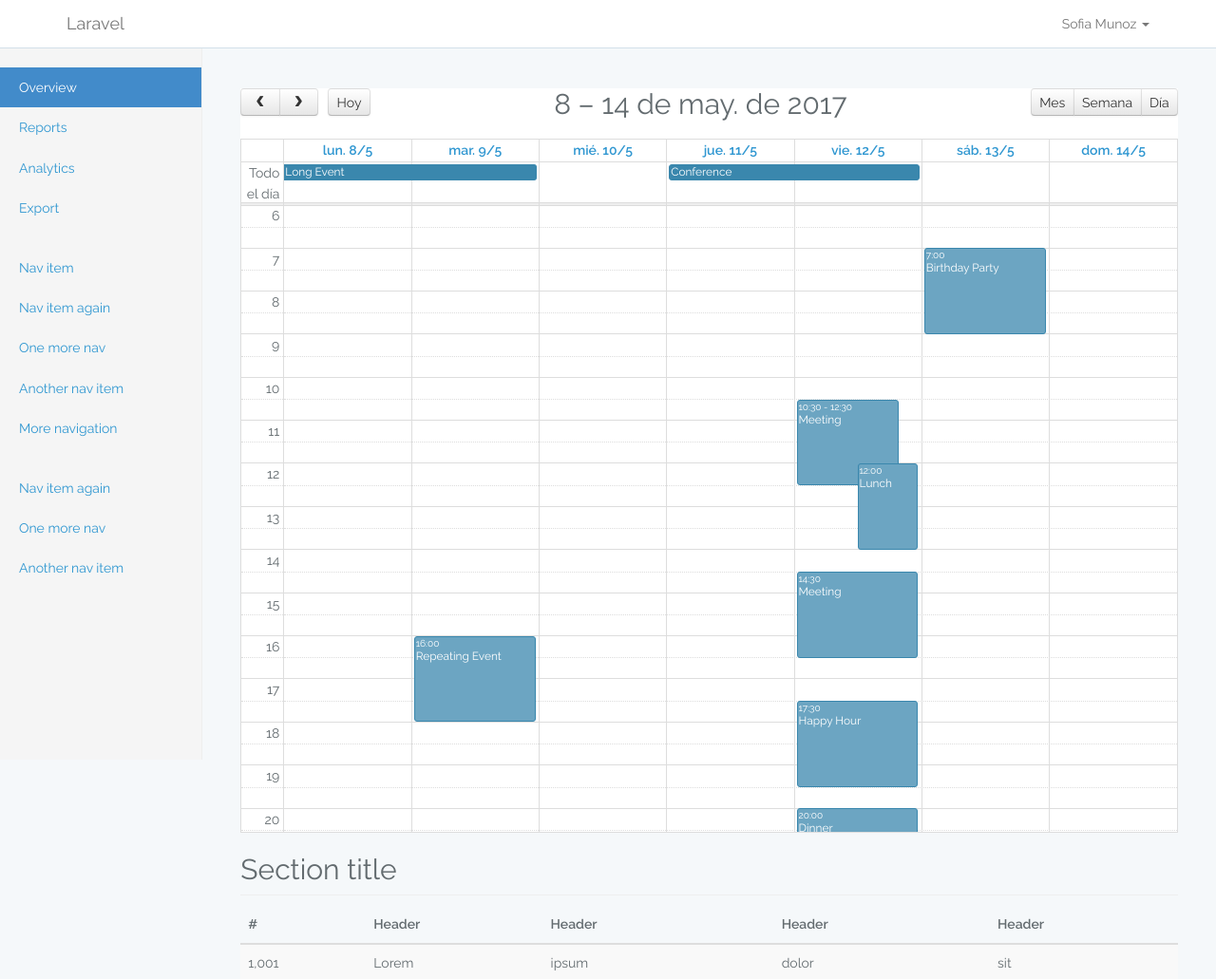
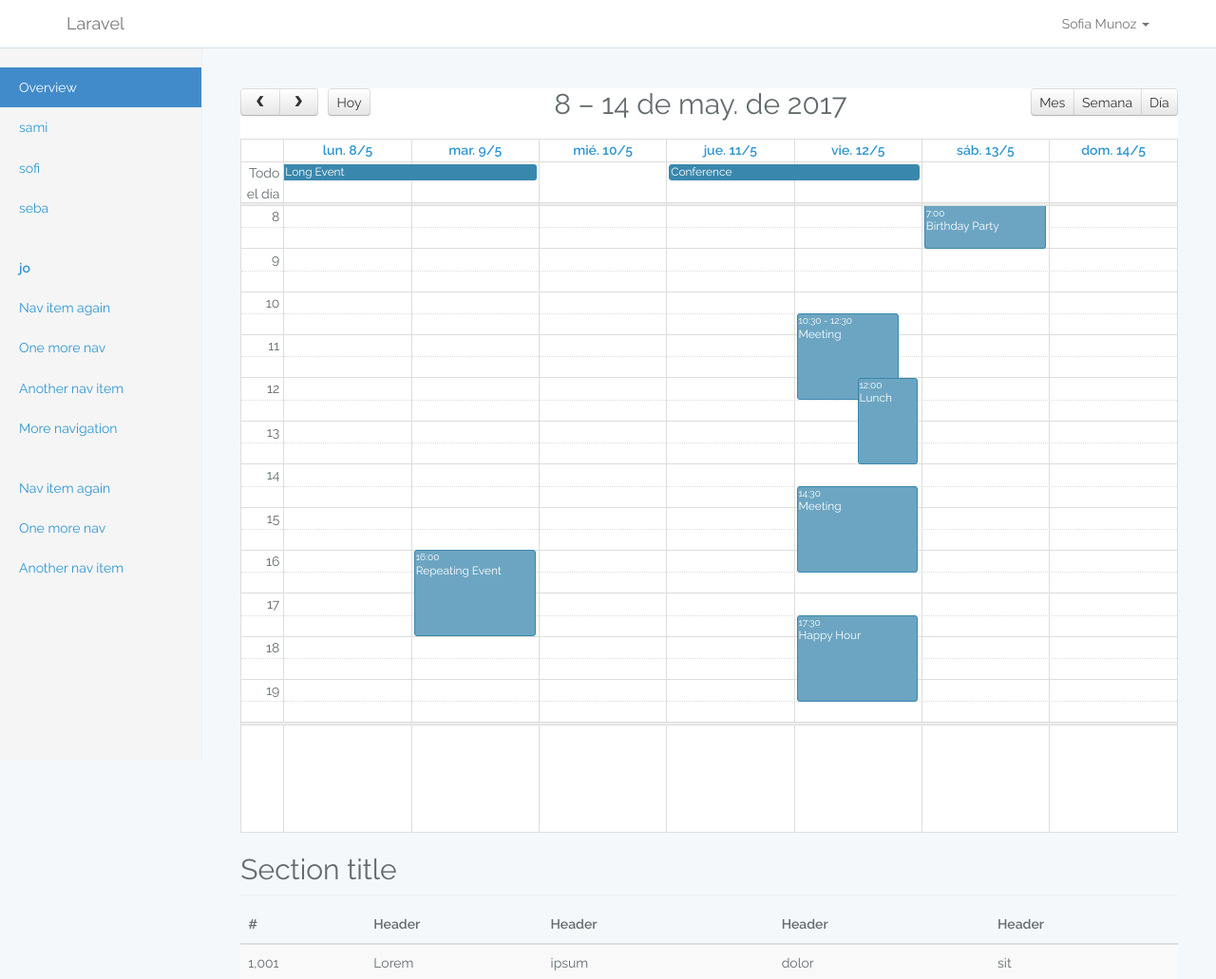
Before and after one commit to samuel19988/clinica, a Laravel app: page /home in a window 1280 px wide. Shown: the top 1031 px of the page at 95% size. Run offline with Laravel 8, Linux system fonts and the light colour scheme; a user stored in the database is signed in; data comes from the database, SQL or seed files in the repository; lists and menus that the app fills with data are empty; settings files or empty folders that the repository lacks are supplied; parts of the project's set-up code (start-up, migrations or seed data) failed here and were passed over.

Commit message:
min and max dates in fullcalendar

```diff
--- a/resources/views/home.blade.php
+++ b/resources/views/home.blade.php
@@ -6,12 +6,12 @@
             <div class="col-sm-3 col-md-2 sidebar">
                 <ul class="nav nav-sidebar">
                     <li class="active"><a href="#">Overview <span class="sr-only">(current)</span></a></li>
-                    <li><a href="#">Reports</a></li>
-                    <li><a href="#">Analytics</a></li>
-                    <li><a href="#">Export</a></li>
+                    <li><a href="#">sami</a></li>
+                    <li><a href="#">sofi</a></li>
+                    <li><a href="#">seba</a></li>
                 </ul>
                 <ul class="nav nav-sidebar">
-                    <li><a href="">Nav item</a></li>
+                    <li><a href=""><strong>jo</strong></a></li>
                     <li><a href="">Nav item again</a></li>
                     <li><a href="">One more nav</a></li>
                     <li><a href="">Another nav item</a></li>
@@ -179,6 +179,8 @@
                 eventLimit: true, // allow "more" link when too many event
                 locale:'es',
                 defaultView: 'agendaWeek',
+                minTime: "08:00:00",
+                maxTime: "20:00:00",
                 events: [
                     {
                         title: 'All Day Event',
```
